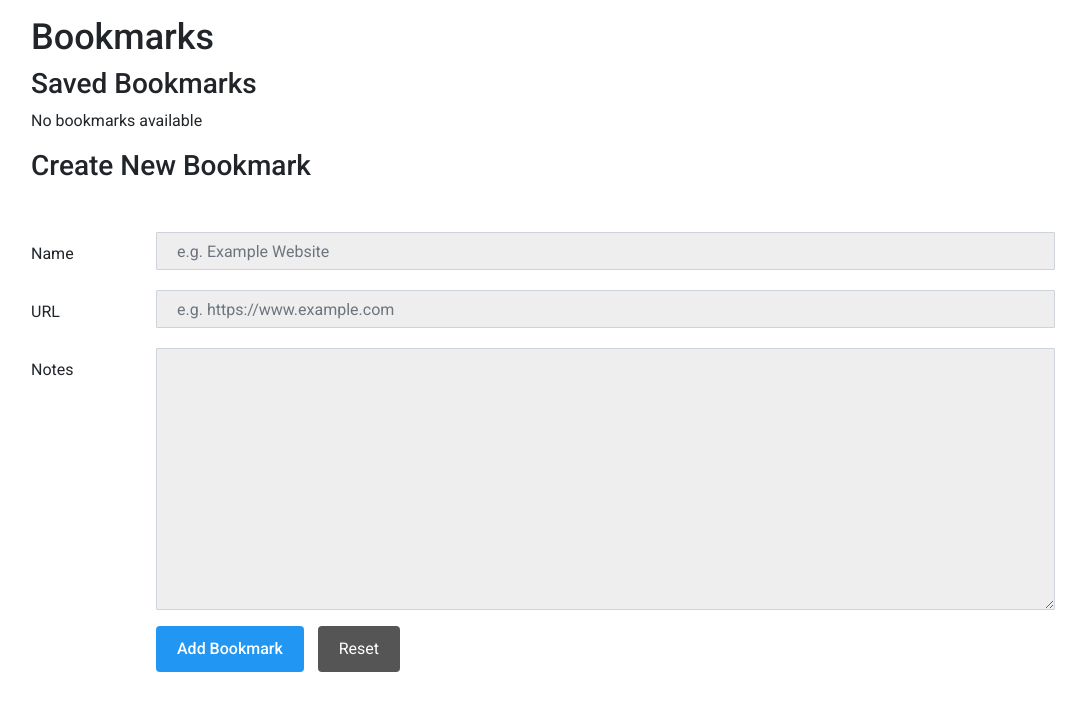
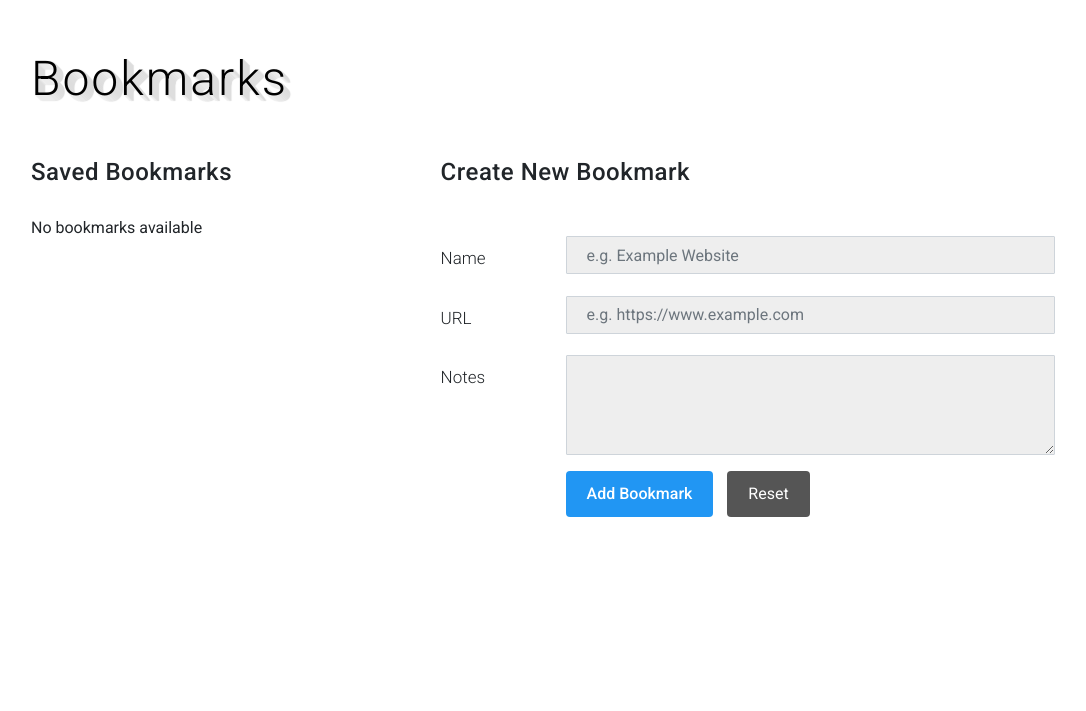
Before and after one commit to williamantony/djorg, a Django app: page /bookmarks/ in a window 1280 px wide. Shown: the part 54-765 px from the top of the page, without its empty margins (97-1183 px from the left). Run offline with Django 3.2, Linux system fonts and the light colour scheme; data that the repository does not hold is empty; some libraries are stand-ins or nearby versions.

Commit message:
Changed Layout and some styling

```diff
--- a/static/bookmarks/styles.css
+++ b/static/bookmarks/styles.css
@@ -5,10 +5,25 @@ body {
   margin: 0px;
 }
 h1 {
-  font-size: 36px;
+  color: #000000;
+  font-size: 48px;
+  font-weight: 300;
+  letter-spacing: 2px;
+  margin: 50px 0px;
+  text-shadow:
+    1px 0px 1px #ddd, 0px 1px 1px #f0f0f0,
+    2px 1px 1px #ddd, 1px 2px 1px #f0f0f0,
+    3px 2px 1px #ddd, 2px 3px 1px #f0f0f0,
+    4px 3px 1px #ddd, 3px 4px 1px #f0f0f0,
+    5px 4px 1px #ddd, 4px 5px 1px #f0f0f0,
+    6px 5px 1px #ddd, 5px 6px 1px #f0f0f0,
+    7px 6px 1px #ddd;
 }
 h2 {
-  font-size: 28px;
+  font-size: 24px;
+  font-weight: 500;
+  letter-spacing: 0.5px;
+  margin-bottom: 30px;
 }
 
 .wrapper {
@@ -52,15 +67,14 @@ header {
 .bookmark-form {
   margin: 50px 0px 25px 0px;
 }
-.bookmark-form h2.form-title {
-  margin-bottom: 30px;
-}
 .bookmark-form .form-group {
   display: flex;
 }
 .bookmark-form .form-group > label {
   min-width: 125px;
   margin-top: 10px;
+  font-size: 17px;
+  font-weight: 300;
 }
 .bookmark-form .form-control {
   padding: 10px 20px;
@@ -69,6 +83,9 @@ header {
 }
 .bookmark-form .form-control:focus {
   box-shadow: 0px 0px 0px 2px #2196f3;
+}
+.bookmark-form .form-group textarea {
+  height: 100px !important;
 }
 .bookmark-form button {
   color: #fff;
@@ -84,3 +101,19 @@ header {
   background-color: #555;
   margin-left: 10px;
 }
+
+
+#main {
+  display: flex;
+}
+#main .bookmark-list-holder {
+  min-width: 40%;
+}
+#main .bookmark-form-holder {
+  min-width: 60%;
+}
+
+#main .bookmark-list > li {
+  font-size: 20px;
+  letter-spacing: 0.5px;
+}
```
